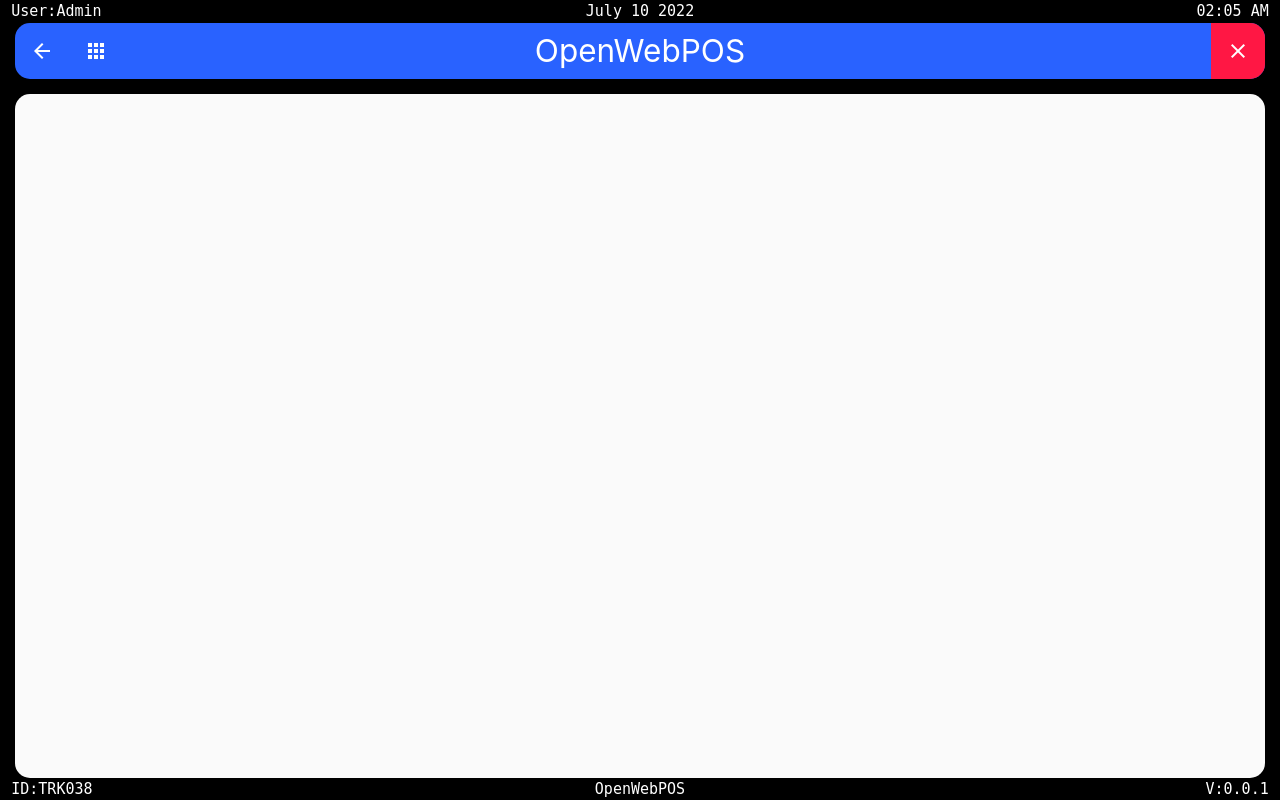
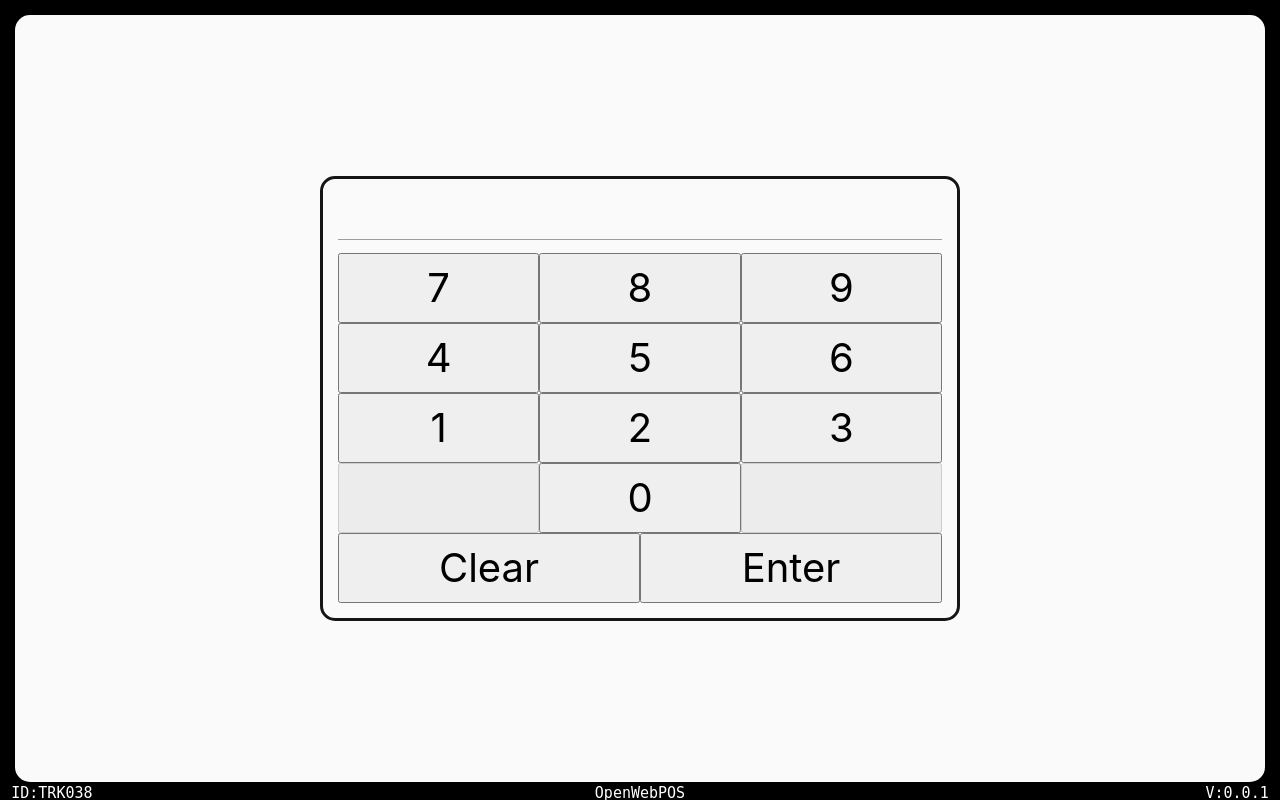
Before and after one commit to baezfb/OpenWebPOS, a Python web app: template src/openwebpos/blueprints/user/templates/user/login.html in a window 1280 px wide. Run offline with Jinja, Linux system fonts and the light colour scheme; the template is opened without the code that fills it, so the values that code supplies are empty.

Commit message:
login ui init

```diff
--- a/src/openwebpos/blueprints/user/templates/user/login.html
+++ b/src/openwebpos/blueprints/user/templates/user/login.html
@@ -1,8 +1,35 @@
-{% extends 'layouts/base.html' %}
+{% extends 'layouts/core.html' %}
 
 
 {% block main %}
 
-
+    <div class="login-container">
+        <div class="login-wrapper">
+            <form action="" method="POST">
+                {#                {{ form.hidden_tag() }}#}
+                <div class="pad-view">
+                    {#                    {{ form.password() }}#}
+                    <input id="keypadVar" type="password">
+                </div>
+                <div class="number-pad">
+                    <input type="button" value="7" onClick="addNumber(this);">
+                    <input type="button" value="8" onClick="addNumber(this);">
+                    <input type="button" value="9" onClick="addNumber(this);">
+                    <input type="button" value="4" onClick="addNumber(this);">
+                    <input type="button" value="5" onClick="addNumber(this);">
+                    <input type="button" value="6" onClick="addNumber(this);">
+                    <input type="button" value="1" onClick="addNumber(this);">
+                    <input type="button" value="2" onClick="addNumber(this);">
+                    <input type="button" value="3" onClick="addNumber(this);">
+                    <input type="button" value="" disabled>
+                    <input type="button" value="0" onClick="addNumber(this);">
+                    <input type="submit" value="" disabled>
+                    <input type="reset" value="Clear">
+                    {#                    {{ form.submit() }}#}
+                    <input type="submit" value="Enter">
+                </div>
+            </form>
+        </div>
+    </div>
 
 {% endblock %}
--- a/src/openwebpos/ui/static/js/main.min.js
+++ b/src/openwebpos/ui/static/js/main.min.js
@@ -1 +1 @@
-const today=new Date;function getKeyValue(val){let display=document.getElementById("display");display.value+=val}function currentDate(){const year=today.getFullYear();const month=today.toLocaleString("default",{month:"long"});const day=today.toLocaleString("default",{day:"2-digit"});document.getElementById("date").innerText=month+" "+day+" "+year}function currentTime(){function updateTime(time){if(time<10){return"0"+time}else{return time}}let hour=updateTime(today.getHours());let min=updateTime(today.getMinutes());let mid_day=hour>=12?"PM":"AM";hour=hour===0?12:hour>12?hour-12:hour;document.getElementById("time").innerText=hour+":"+min+" "+mid_day;const t=setTimeout(function(){currentTime()},1e3)}document.addEventListener("DOMContentLoaded",function(){M.AutoInit();currentTime();currentDate()});
+const today=new Date;function getKeyValue(val){let display=document.getElementById("display");display.value+=val}function addNumber(element){document.getElementById("keypadVar").value=document.getElementById("keypadVar").value+element.value}function currentDate(){const year=today.getFullYear();const month=today.toLocaleString("default",{month:"long"});const day=today.toLocaleString("default",{day:"2-digit"});document.getElementById("date").innerText=month+" "+day+" "+year}function currentTime(){function updateTime(time){if(time<10){return"0"+time}else{return time}}let hour=updateTime(today.getHours());let min=updateTime(today.getMinutes());let mid_day=hour>=12?"PM":"AM";hour=hour===0?12:hour>12?hour-12:hour;document.getElementById("time").innerText=hour+":"+min+" "+mid_day;const t=setTimeout(function(){currentTime()},1e3)}document.addEventListener("DOMContentLoaded",function(){M.AutoInit();currentTime();currentDate()});
--- /dev/null
+++ b/src/openwebpos/ui/templates/layouts/core.html
@@ -0,0 +1,28 @@
+<!DOCTYPE html>
+<html lang="en">
+<head>
+    <meta charset="UTF-8">
+    <meta name="viewport" content="width=device-width, initial-scale=1.0"/>
+    <title>Title</title>
+    <link rel="stylesheet" href="https://fonts.googleapis.com/css?family=Roboto:300,300italic,700,700italic">
+    <link rel="stylesheet" href="{{ url_for('static', filename='css/material.icons.min.css') }}">
+    <link rel="stylesheet" href="{{ url_for('static', filename='css/materialize.css') }}">
+    <link rel="stylesheet" href="{{ url_for('static', filename='css/main.min.css') }}">
+</head>
+<body>
+
+
+<main class="grey lighten-5">
+    {% block main %}
+
+    {% endblock %}
+</main>
+
+<footer>
+    {% include 'includes/_footer.html' %}
+</footer>
+
+<script type="text/javascript" src="{{ url_for('static', filename='js/materialize.min.js') }}"></script>
+<script type="text/javascript" src="{{ url_for('static', filename='js/main.min.js') }}"></script>
+</body>
+</html>
```
Also changed, not shown: src/openwebpos/ui/static/css/main.css (+61 -13 lines), src/openwebpos/ui/static/css/main.min.css (+1 -1 lines), src/openwebpos/ui/static/js/main.js (+5 -2 lines).
